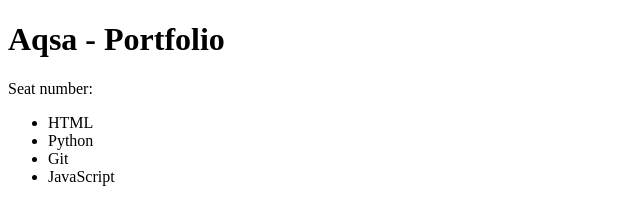
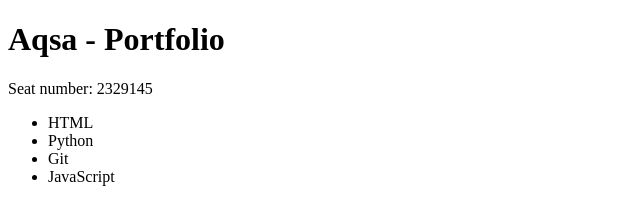
Before and after one commit to Aqsa-Pervaiz/devops-a-2329145, a plain HTML site: page site/index.html in a window 1280 px wide. Shown: the full height of the page, 0-640 px from the left. Drawn offline with Linux system fonts and the light colour scheme.

Commit message:
Add seat number to page

```diff
--- a/site/index.html
+++ b/site/index.html
@@ -3,7 +3,7 @@
 <head><meta charset="UTF-8"><title>Portfolio</title></head>
 <body>
   <h1>Aqsa - Portfolio</h1>
-  <p>Seat number: <seatno></p>
+  <p>Seat number: 2329145</p>
   <ul>
     <li>HTML</li>
     <li>Python</li>
```
Also changed, not shown: evidence/terminal-q2.txt (added), 1 other file.
